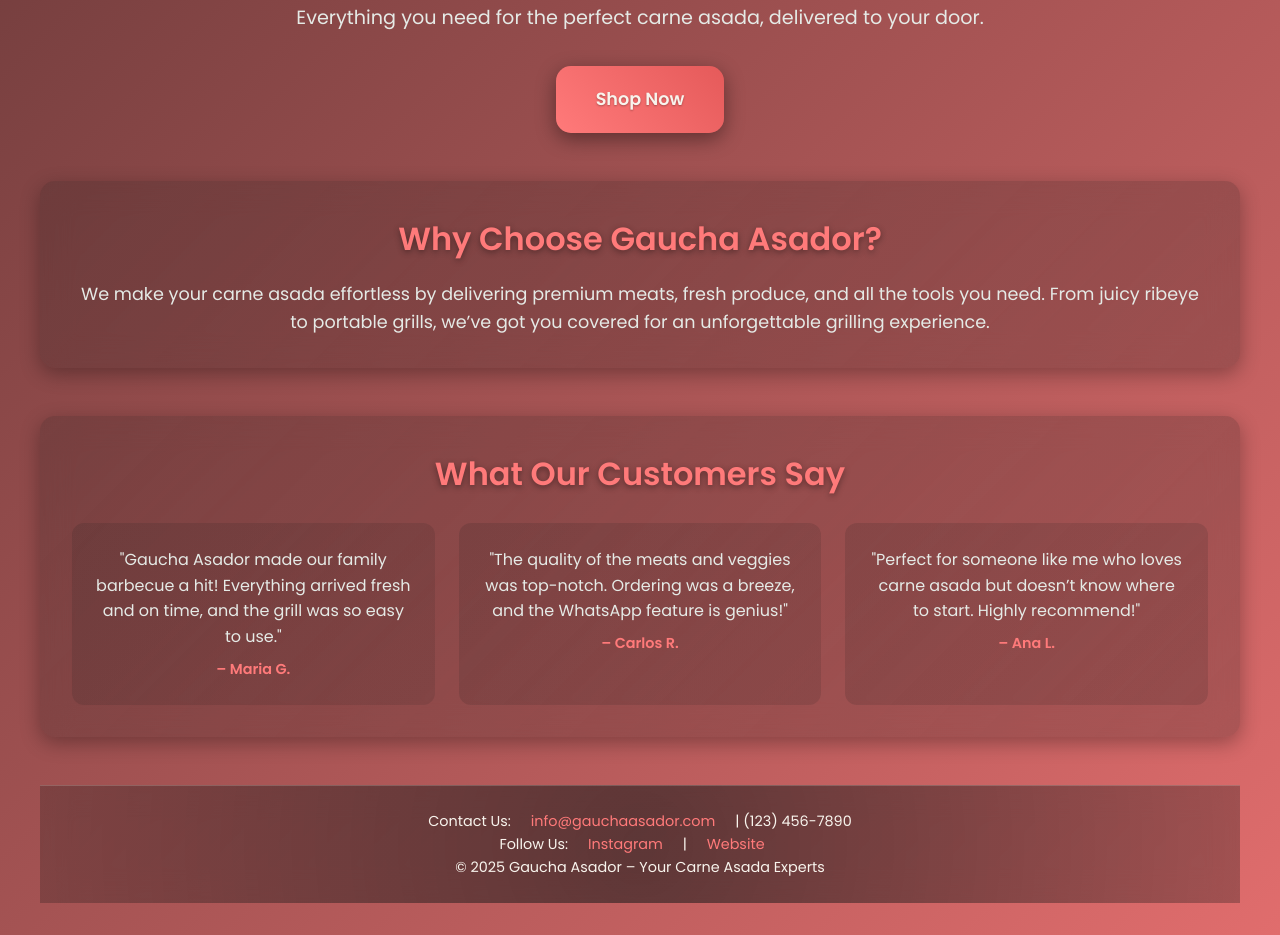
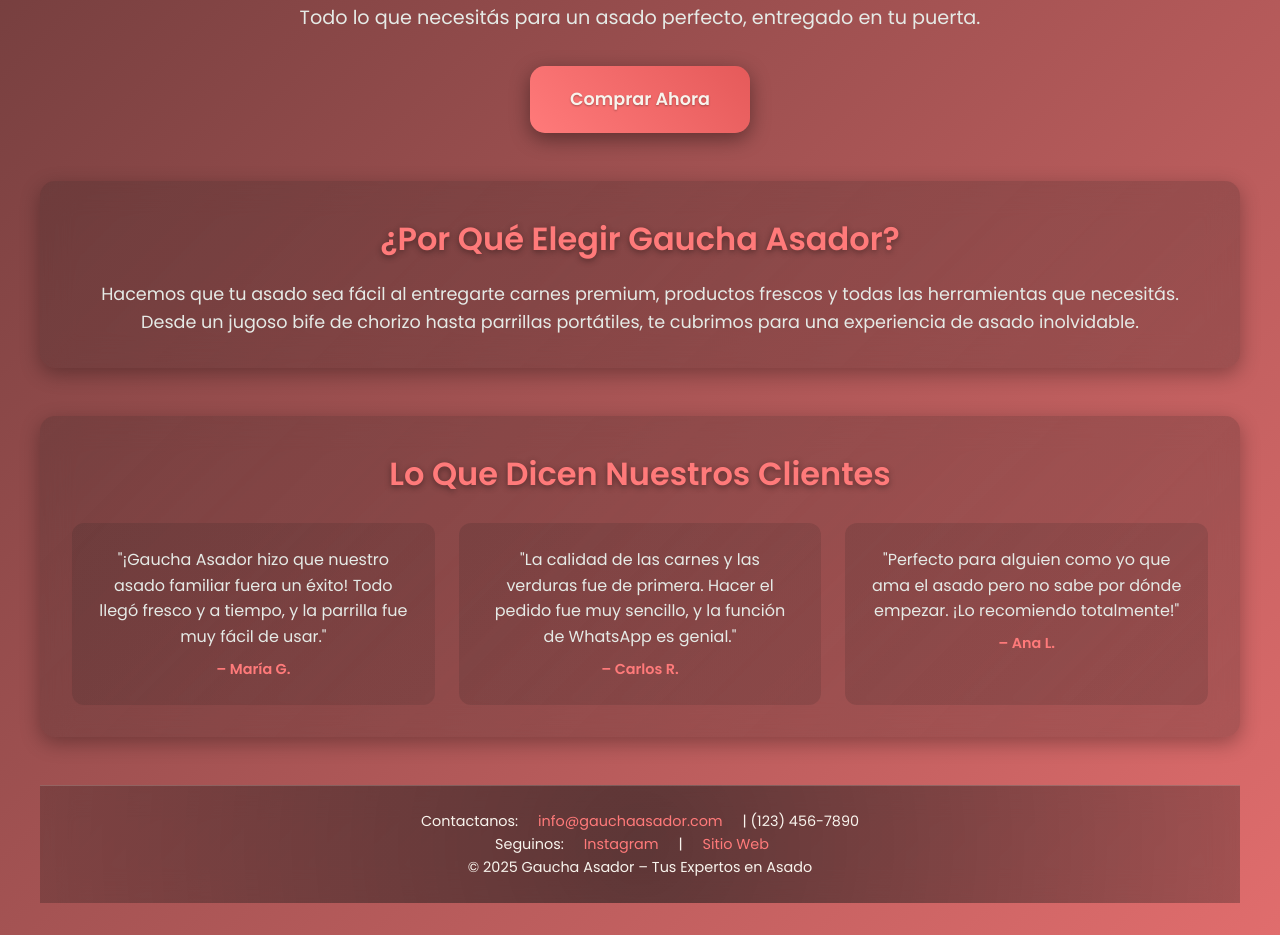
Before and after one commit to LuisSteffanoni/Comparacion_Precios, a plain HTML site: page index.html in a window 1280 px wide. Shown: the part 653-1588 px from the top of the page. Drawn offline with Linux system fonts and the light colour scheme.

Commit message:
Update index.html

```diff
--- a/index.html
+++ b/index.html
@@ -1,9 +1,9 @@
 <!DOCTYPE html>
-<html lang="en">
+<html lang="es">
 <head>
     <meta charset="UTF-8">
     <meta name="viewport" content="width=device-width, initial-scale=1.0, maximum-scale=1.0, user-scalable=no">
-    <title>Gaucha Asador - Plan Your Perfect Carne Asada</title>
+    <title>Gaucha Asador - Planeá Tu Asado Perfecto</title>
     <style>
         @import url('https://fonts.googleapis.com/css2?family=Poppins:wght@400;600;700&display=swap');
         * {
@@ -200,30 +200,30 @@
 <body>
     <div class="content">
         <div class="hero">
-            <img src="https://i.imgur.com/nfiQ6Wk.jpeg" alt="Vibrant Carne Asada Gathering">
+            <img src="https://i.imgur.com/nfiQ6Wk.jpeg" alt="Encuentro vibrante de asado">
             <h1>Gaucha Asador</h1>
-            <p>Everything you need for the perfect carne asada, delivered to your door.</p>
-            <a href="catalog.html" class="cta-button">Shop Now</a>
+            <p>Todo lo que necesitás para un asado perfecto, entregado en tu puerta.</p>
+            <a href="catalog.html" class="cta-button">Comprar Ahora</a>
         </div>
 
         <div class="about">
-            <h2>Why Choose Gaucha Asador?</h2>
-            <p>We make your carne asada effortless by delivering premium meats, fresh produce, and all the tools you need. From juicy ribeye to portable grills, we’ve got you covered for an unforgettable grilling experience.</p>
+            <h2>¿Por Qué Elegir Gaucha Asador?</h2>
+            <p>Hacemos que tu asado sea fácil al entregarte carnes premium, productos frescos y todas las herramientas que necesitás. Desde un jugoso bife de chorizo hasta parrillas portátiles, te cubrimos para una experiencia de asado inolvidable.</p>
         </div>
 
         <div class="testimonials">
-            <h2>What Our Customers Say</h2>
+            <h2>Lo Que Dicen Nuestros Clientes</h2>
             <div class="testimonial-grid">
                 <div class="testimonial">
-                    <p>"Gaucha Asador made our family barbecue a hit! Everything arrived fresh and on time, and the grill was so easy to use."</p>
-                    <h3>– Maria G.</h3>
+                    <p>"¡Gaucha Asador hizo que nuestro asado familiar fuera un éxito! Todo llegó fresco y a tiempo, y la parrilla fue muy fácil de usar."</p>
+                    <h3>– María G.</h3>
                 </div>
                 <div class="testimonial">
-                    <p>"The quality of the meats and veggies was top-notch. Ordering was a breeze, and the WhatsApp feature is genius!"</p>
+                    <p>"La calidad de las carnes y las verduras fue de primera. Hacer el pedido fue muy sencillo, y la función de WhatsApp es genial."</p>
                     <h3>– Carlos R.</h3>
                 </div>
                 <div class="testimonial">
-                    <p>"Perfect for someone like me who loves carne asada but doesn’t know where to start. Highly recommend!"</p>
+                    <p>"Perfecto para alguien como yo que ama el asado pero no sabe por dónde empezar. ¡Lo recomiendo totalmente!"</p>
                     <h3>– Ana L.</h3>
                 </div>
             </div>
@@ -231,9 +231,9 @@
     </div>
 
     <footer class="footer">
-        <p>Contact Us: <a href="mailto:info@gauchaasador.com">info@gauchaasador.com</a> | (123) 456-7890</p>
-        <p>Follow Us: <a href="https://www.instagram.com/gauchaasador" target="_blank">Instagram</a> | <a href="https://www.gauchaasador.com">Website</a></p>
-        <p>© 2025 Gaucha Asador – Your Carne Asada Experts</p>
+        <p>Contactanos: <a href="mailto:info@gauchaasador.com">info@gauchaasador.com</a> | (123) 456-7890</p>
+        <p>Seguinos: <a href="https://www.instagram.com/gauchaasador" target="_blank">Instagram</a> | <a href="https://www.gauchaasador.com">Sitio Web</a></p>
+        <p>© 2025 Gaucha Asador – Tus Expertos en Asado</p>
     </footer>
 </body>
 </html>
```
